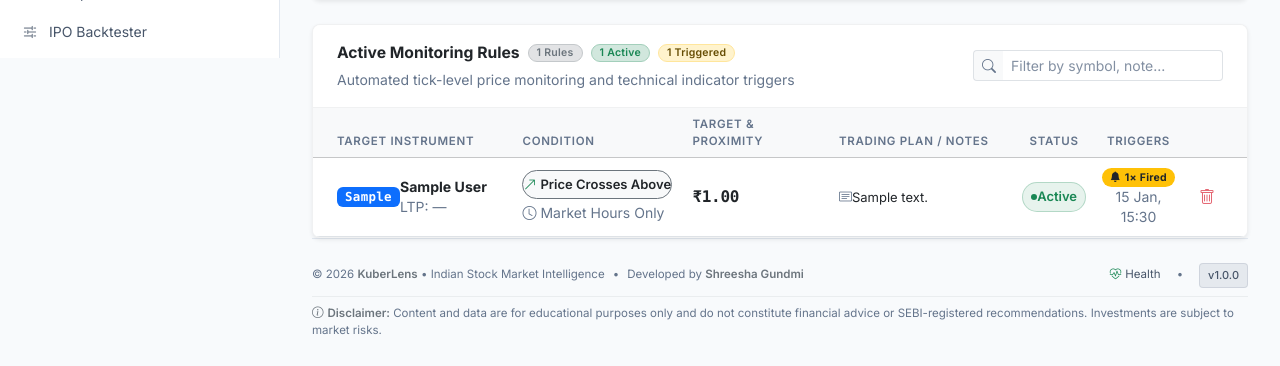
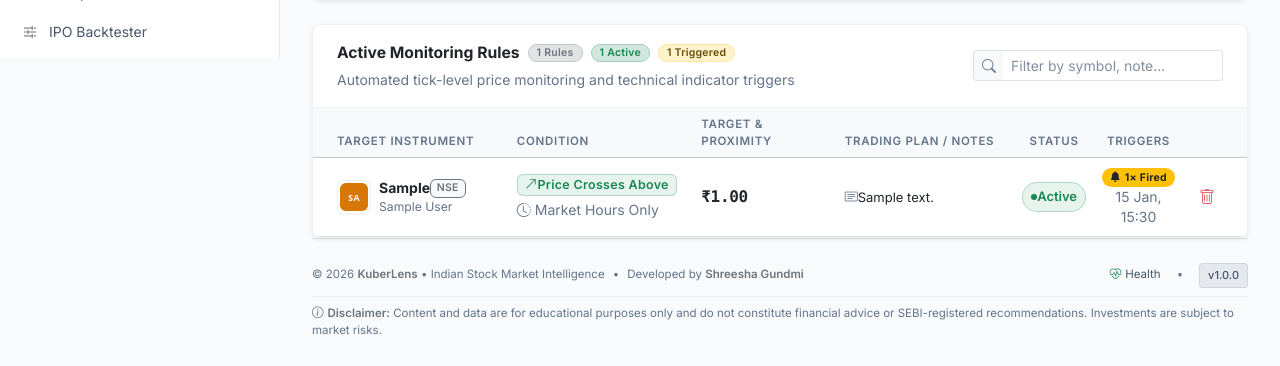
Before and after one commit to Shreesha666/KuberLens, a Django app: page /alerts/ in a window 1280 px wide. Shown: the part 742-1108 px from the top of the page. Run offline with Django 5.2, Linux system fonts and the light colour scheme; a user stored in the database is signed in; tables that the repository leaves empty hold one stand-in row (values such as "Sample post"); data that the repository does not hold is empty; parts of the project's set-up code (start-up, migrations or seed data) failed here and were passed over; some libraries are stand-ins or nearby versions.

Commit message:
style(alerts): polish target instrument with real stock logo and modern semantic condition badge

```diff
--- a/templates/alerts/partials/list_partial.html
+++ b/templates/alerts/partials/list_partial.html
@@ -1,4 +1,4 @@
-{% load humanize %}
+{% load humanize core_tags %}
 <!-- Alert Rules List Partial -->
 <div class="container-fluid px-0">
     <!-- Header -->
@@ -236,30 +236,28 @@
                         <td class="ps-4">
                             {% if alert.listing %}
                             <div class="d-flex align-items-center gap-2.5">
-                                <span class="badge bg-primary text-white font-monospace fw-bold px-2 py-1.5 rounded-2" style="font-size: 0.78rem; min-width: 56px; text-align: center;">
-                                    {{ alert.listing.symbol }}
-                                </span>
+                                {% stock_logo alert.listing size=34 css_class="rounded-2 border border-secondary border-opacity-10 flex-shrink-0" %}
                                 <div class="text-truncate">
+                                    <div class="d-flex align-items-center gap-1.5">
                                         <a href="{% url 'stocks:stock_detail' alert.listing.symbol %}"
                                            hx-get="{% url 'stocks:stock_detail' alert.listing.symbol %}"
                                            hx-target="#main-content"
                                            hx-push-url="true"
-                                       class="fw-bold text-body text-decoration-none d-block text-truncate" style="font-size: 0.88rem;">
+                                           class="fw-bold text-body text-decoration-none hover-primary">
+                                            {{ alert.listing.symbol }}
+                                        </a>
+                                        <span class="badge bg-light text-secondary border border-secondary border-opacity-15 px-1.5 py-0.5 rounded extra-small">
+                                            {{ alert.listing.exchange.code|default:"NSE" }}
+                                        </span>
+                                    </div>
+                                    <div class="text-muted text-truncate" style="font-size: 0.76rem;" title="{{ alert.listing.instrument.display_name }}">
                                         {{ alert.listing.instrument.display_name|default:alert.listing.symbol }}
-                                    </a>
-                                    <div class="extra-small text-muted d-flex align-items-center gap-1 mt-0.5">
-                                        <span>LTP:</span>
-                                        {% if alert.current_price %}
-                                        <span class="fw-bold text-body num-mono">₹{{ alert.current_price|floatformat:2|intcomma }}</span>
-                                        {% else %}
-                                        <span>—</span>
-                                        {% endif %}
                                     </div>
                                 </div>
                             </div>
                             {% else %}
                             <div class="d-flex align-items-center gap-2.5">
-                                <span class="badge bg-secondary-subtle text-secondary border border-secondary-subtle p-2 rounded-2">
+                                <span class="badge bg-primary-subtle text-primary border border-primary-subtle p-2 rounded-2">
                                     <i class="bi bi-wallet2 fs-6"></i>
                                 </span>
                                 <div>
@@ -270,30 +268,48 @@
                             {% endif %}
                         </td>
                         <td>
-                            <div class="d-inline-flex align-items-center gap-1.5 py-1 px-2.5 rounded-pill bg-body-tertiary border border-secondary border-opacity-15 small fw-semibold">
                             {% if "ABOVE" in alert.alert_type or "HIGH" in alert.alert_type or "GOLDEN" in alert.alert_type %}
-                                <i class="bi bi-arrow-up-right text-success me-1"></i>
+                            <span class="badge bg-success bg-opacity-10 text-success border border-success border-opacity-25 px-2.5 py-1.5 rounded-2 fw-semibold d-inline-flex align-items-center gap-1.5" style="font-size: 0.78rem;">
+                                <i class="bi bi-arrow-up-right fw-bold"></i>
+                                <span>{{ alert.get_alert_type_display }}</span>
+                            </span>
                             {% elif "BELOW" in alert.alert_type or "LOW" in alert.alert_type or "DEATH" in alert.alert_type %}
-                                <i class="bi bi-arrow-down-right text-danger me-1"></i>
+                            <span class="badge bg-danger bg-opacity-10 text-danger border border-danger border-opacity-25 px-2.5 py-1.5 rounded-2 fw-semibold d-inline-flex align-items-center gap-1.5" style="font-size: 0.78rem;">
+                                <i class="bi bi-arrow-down-right fw-bold"></i>
+                                <span>{{ alert.get_alert_type_display }}</span>
+                            </span>
                             {% elif "RSI" in alert.alert_type %}
-                                <i class="bi bi-activity text-warning me-1"></i>
+                            <span class="badge bg-warning bg-opacity-10 text-warning-emphasis border border-warning border-opacity-25 px-2.5 py-1.5 rounded-2 fw-semibold d-inline-flex align-items-center gap-1.5" style="font-size: 0.78rem;">
+                                <i class="bi bi-activity"></i>
+                                <span>{{ alert.get_alert_type_display }}</span>
+                            </span>
                             {% elif "VOLUME" in alert.alert_type %}
-                                <i class="bi bi-bar-chart-fill text-primary me-1"></i>
+                            <span class="badge bg-primary bg-opacity-10 text-primary border border-primary border-opacity-25 px-2.5 py-1.5 rounded-2 fw-semibold d-inline-flex align-items-center gap-1.5" style="font-size: 0.78rem;">
+                                <i class="bi bi-bar-chart-fill"></i>
+                                <span>{{ alert.get_alert_type_display }}</span>
+                            </span>
                             {% else %}
-                                <i class="bi bi-bell text-secondary me-1"></i>
+                            <span class="badge bg-secondary bg-opacity-10 text-secondary border border-secondary border-opacity-25 px-2.5 py-1.5 rounded-2 fw-semibold d-inline-flex align-items-center gap-1.5" style="font-size: 0.78rem;">
+                                <i class="bi bi-bell"></i>
+                                <span>{{ alert.get_alert_type_display }}</span>
+                            </span>
                             {% endif %}
-                                <span class="text-body">{{ alert.get_alert_type_display }}</span>
-                            </div>
+
                             {% if alert.is_market_hours_only %}
                             <div class="extra-small text-muted d-flex align-items-center gap-1 mt-1">
-                                <i class="bi bi-clock"></i>
+                                <i class="bi bi-clock-history"></i>
                                 <span>Market Hours Only</span>
+                            </div>
+                            {% else %}
+                            <div class="extra-small text-muted d-flex align-items-center gap-1 mt-1">
+                                <i class="bi bi-globe"></i>
+                                <span>24×7 Active</span>
                             </div>
                             {% endif %}
                         </td>
                         <td>
                             {% if alert.target_value > 0 %}
-                            <div>
+                            <div class="d-flex align-items-center gap-1.5">
                                 <span class="fw-bold num-mono fs-6 text-body">
                                     {% if "PERCENT" in alert.alert_type %}
                                     ±{{ alert.target_value|floatformat:1 }}%
@@ -306,14 +322,17 @@
                                     {% endif %}
                                 </span>
                             </div>
+                            <div class="extra-small text-muted d-flex align-items-center gap-1.5 mt-0.5">
+                                {% if alert.current_price %}
+                                <span>LTP: <strong class="num-mono text-body">₹{{ alert.current_price|floatformat:2|intcomma }}</strong></span>
+                                {% endif %}
                                 {% if alert.diff_pct is not None %}
-                            <div class="mt-1">
                                 {% if alert.diff_pct > 0 %}
-                                <span class="badge bg-success bg-opacity-10 text-success border border-success border-opacity-25 extra-small num-mono px-2 py-0.5 rounded-pill">
+                                <span class="badge bg-success bg-opacity-10 text-success border border-success border-opacity-25 extra-small num-mono px-1.5 py-0.5 rounded-pill">
                                     +{{ alert.diff_pct|floatformat:1 }}% away
                                 </span>
                                 {% elif alert.diff_pct < 0 %}
-                                <span class="badge bg-danger bg-opacity-10 text-danger border border-danger border-opacity-25 extra-small num-mono px-2 py-0.5 rounded-pill">
+                                <span class="badge bg-danger bg-opacity-10 text-danger border border-danger border-opacity-25 extra-small num-mono px-1.5 py-0.5 rounded-pill">
                                     {{ alert.diff_pct|floatformat:1 }}% away
                                 </span>
                                 {% else %}
@@ -321,8 +340,8 @@
                                     At Target
                                 </span>
                                 {% endif %}
+                                {% endif %}
                             </div>
-                            {% endif %}
                             {% else %}
                             <span class="badge bg-info-subtle text-info border border-info-subtle small fw-semibold">
                                 <i class="bi bi-cpu me-1"></i>Auto Event
```
Lines whose indentation alone changed are shown as unchanged.
